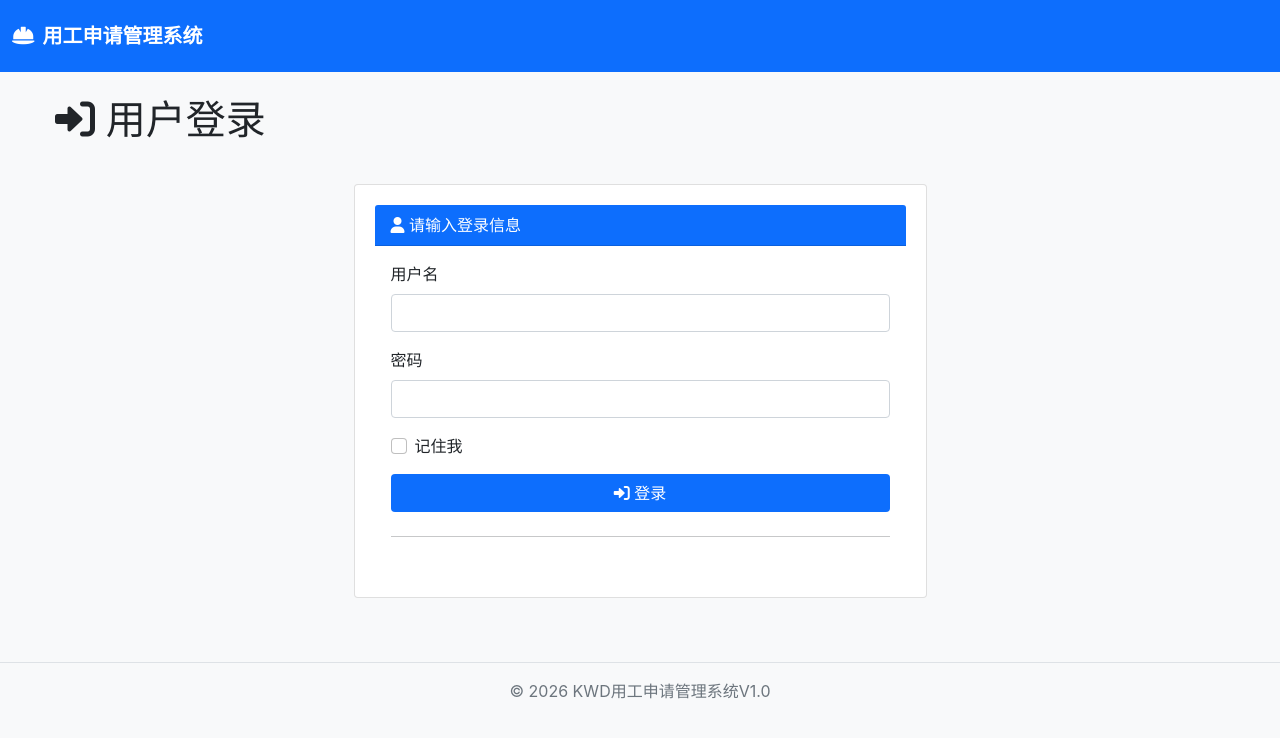
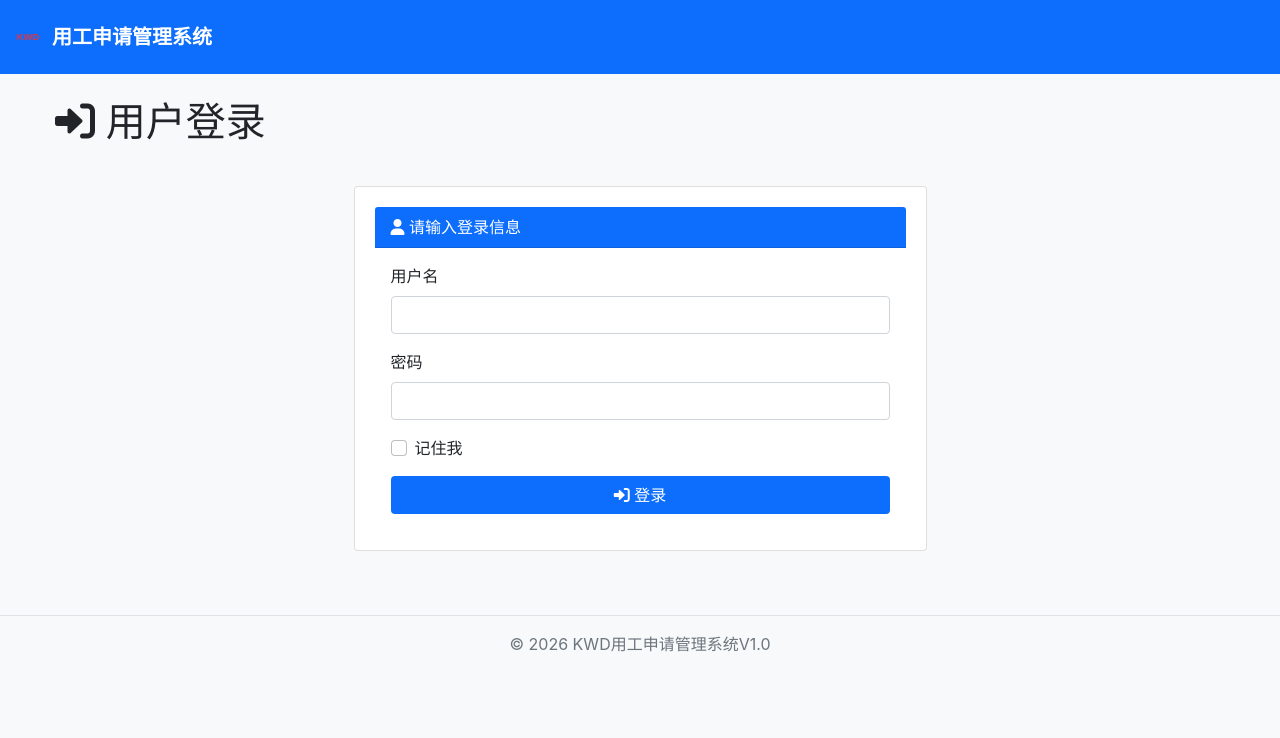
Before and after one commit to qianqianjie-999/labormanagement, a Flask app: page /login in a window 1280 px wide. Shown: the top 738 px of the page. Run offline with Flask 3, Linux system fonts and the light colour scheme; parts of the project's set-up code (start-up, migrations or seed data) failed here and were passed over; some libraries are stand-ins or nearby versions.

Commit message:
feat: 添加KWD图标并移除测试账号
- 创建 KWD SVG 图标 (蓝底红字)
- 在导航栏应用 KWD Logo
- 移除登录页测试账号信息

```diff
--- a/templates/base.html
+++ b/templates/base.html
@@ -26,7 +26,7 @@
     <nav class="navbar navbar-expand-lg navbar-dark bg-primary sticky-top">
         <div class="container-fluid">
             <a class="navbar-brand d-flex align-items-center" href="{{ url_for('user_index') if current_user.is_authenticated else url_for('login') }}">
-                <i class="fas fa-hard-hat me-2"></i>
+                <img src="{{ url_for('static', filename='img/kwd-icon.svg') }}" alt="KWD Logo" width="32" height="32" class="me-2">
                 <span class="d-none d-sm-inline">用工申请管理系统</span>
                 <span class="d-sm-none">用工系统</span>
             </a>
--- a/templates/login.html
+++ b/templates/login.html
@@ -40,15 +40,6 @@
                     </div>
                 </form>
 
-                <hr class="my-4">
-
-                <div class="alert alert-info">
-                    <h5><i class="fas fa-info-circle"></i> 测试账号：</h5>
-                    <ul class="mb-0">
-                        <li><strong>管理员</strong>: admin / admin123</li>
-                        <li><strong>普通用户</strong>: user1 / user123</li>
-                    </ul>
-                </div>
             </div>
         </div>
     </div>
```
Also changed, not shown: static/img/kwd-icon.svg (added).
